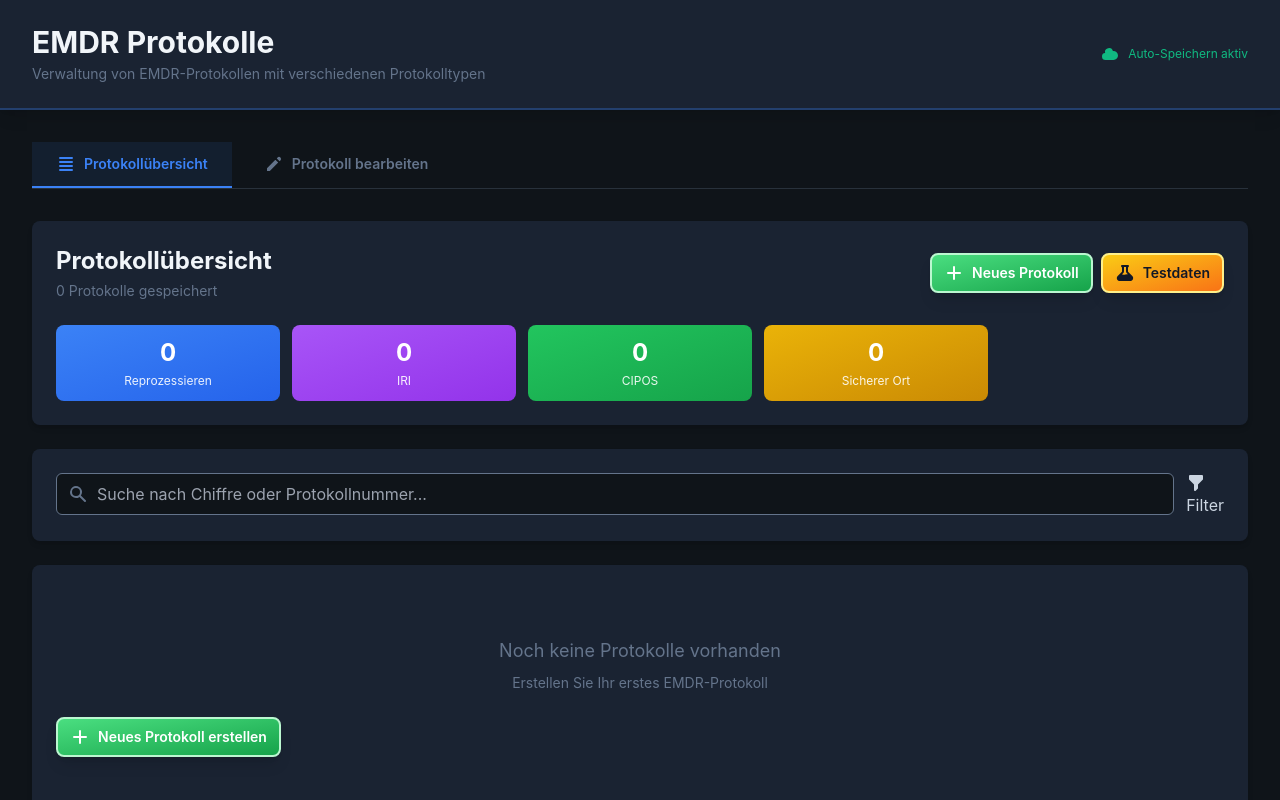
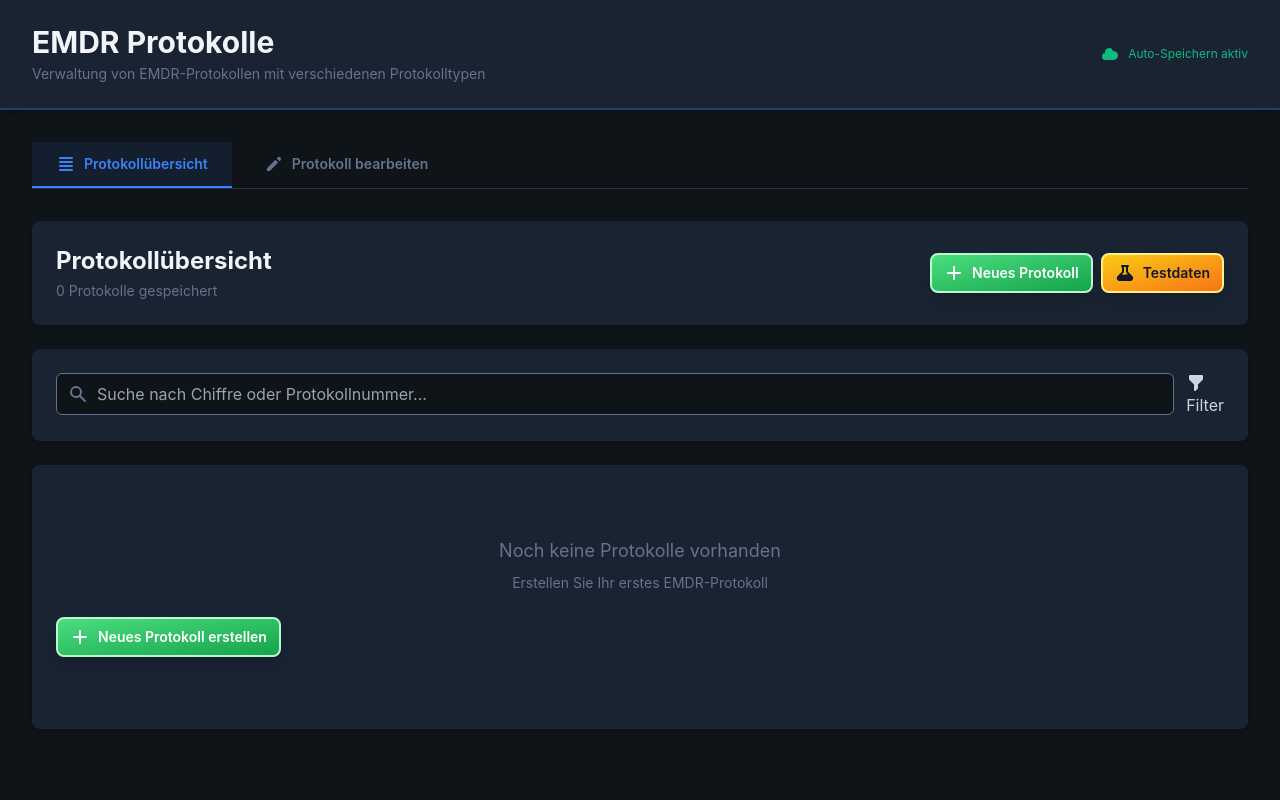
Before and after one commit to Lishbert/EMDRIA-Protokolle, a React (Vite) app: page / in a window 1280 px wide. Shown: the top 800 px of the page. Built offline with nearby package versions, Linux system fonts and the light colour scheme.

Commit message:
Remove protocol statistics display from ProtocolList component, simplifying the UI by eliminating the grouping of protocols by type. Update dropdown options to reflect this change.

```diff
--- a/src/components/ProtocolList.tsx
+++ b/src/components/ProtocolList.tsx
@@ -95,20 +95,6 @@ export const ProtocolList: React.FC<ProtocolListProps> = ({
 
     return filtered;
   }, [protocols, filterType, searchTerm]);
-
-  // Group protocols by type for statistics
-  const protocolsByType = useMemo(() => {
-    const grouped: Record<ProtocolType, number> = {
-      'Reprozessieren': 0,
-      'IRI': 0,
-      'CIPOS': 0,
-      'Sicherer Ort': 0,
-    };
-    protocols.forEach(p => {
-      grouped[p.protocolType] = (grouped[p.protocolType] || 0) + 1;
-    });
-    return grouped;
-  }, [protocols]);
 
   // Group filtered protocols by Chiffre
   const protocolsByChiffre = useMemo(() => {
@@ -228,19 +214,6 @@ export const ProtocolList: React.FC<ProtocolListProps> = ({
             </div>
           </div>
         </div>
-
-        {/* Statistics */}
-        <div className="grid grid-cols-2 md:grid-cols-5 gap-3 mt-6">
-          {PROTOCOL_TYPES.map(type => (
-            <div
-              key={type}
-              className={`bg-gradient-to-br ${PROTOCOL_TYPE_COLORS[type]} p-3 rounded-lg text-white text-center`}
-            >
-              <div className="text-2xl font-bold">{protocolsByType[type]}</div>
-              <div className="text-xs opacity-90 mt-1">{type}</div>
-            </div>
-          ))}
-        </div>
       </Card>
 
       {/* Search and Filter */}
@@ -280,7 +253,7 @@ export const ProtocolList: React.FC<ProtocolListProps> = ({
                 <option value="all">Alle Typen</option>
                 {PROTOCOL_TYPES.map(type => (
                   <option key={type} value={type}>
-                    {type} ({protocolsByType[type]})
+                    {type}
                   </option>
                 ))}
               </Select>
```
